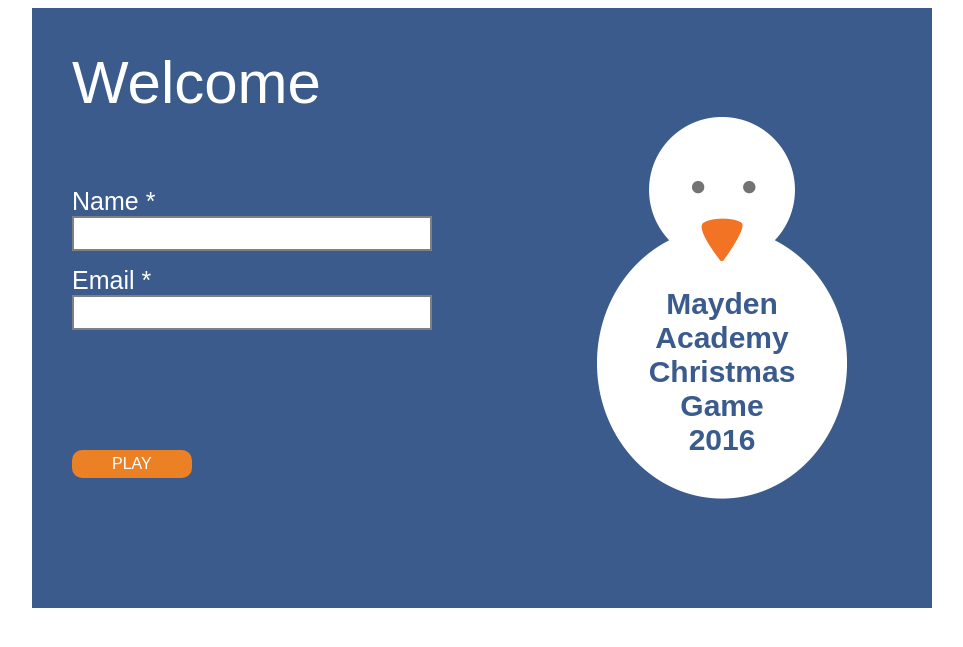
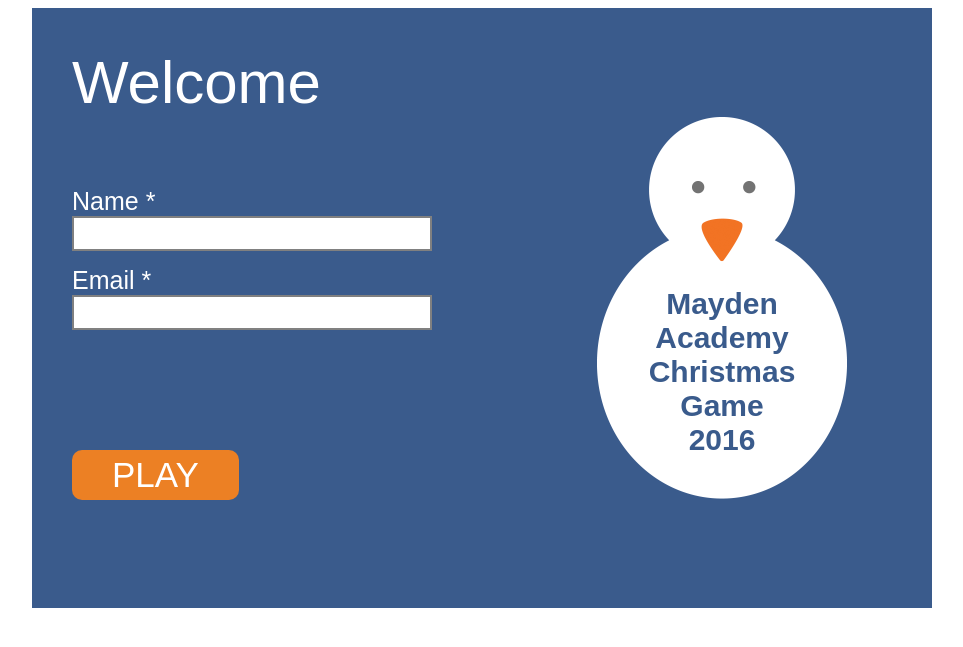
Before and after one commit to iO-Academy/christmasGame2016, a PHP site: page / in a window 1280 px wide. Shown: the top 647 px of the page, without its empty margins (158-1121 px from the left). Run offline with PHP 8.4, Linux system fonts and the light colour scheme.

Commit message:
fixed splash layout of button after merge

```diff
--- a/css/buttons.css
+++ b/css/buttons.css
@@ -10,6 +10,6 @@ button {
     cursor: pointer;
 }
 
-.button.large {
+button.large {
     font-size: 35px;
 }
```
